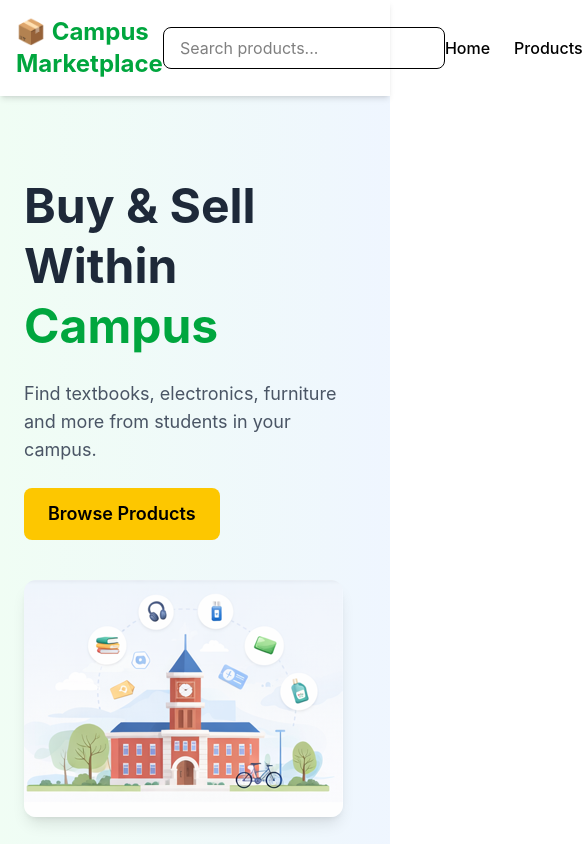
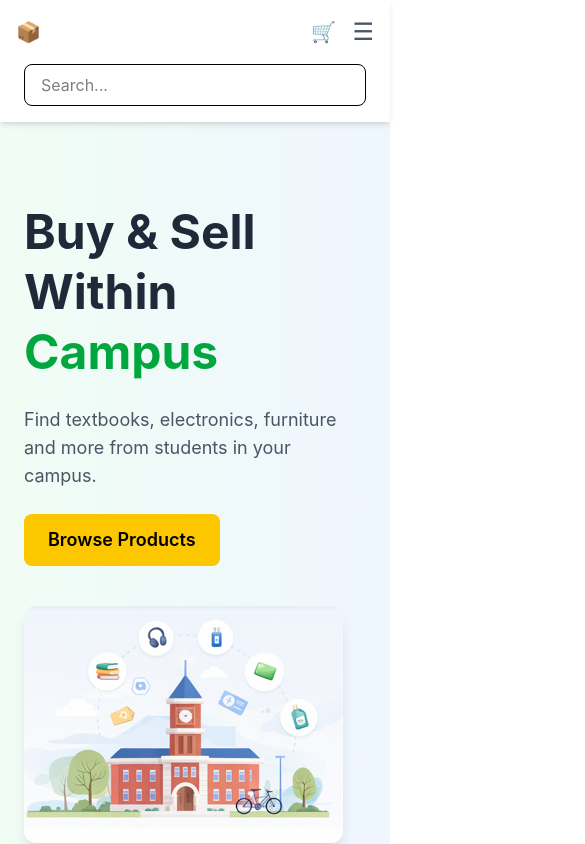
Before and after one commit to ShreyaClarisJustin/E-Commerce-Frontend, a React app: page / in a window 390 px wide. Shown: the top 844 px of the page, 585 px wide, since content can reach past the window. Built offline with nearby package versions, Linux system fonts and the light colour scheme; the HTML template or start-up script is replaced by a standard one.

Commit message:
navbar testing

```diff
--- a/src/components/Navbar.jsx
+++ b/src/components/Navbar.jsx
@@ -1,49 +1,110 @@
-// import React from "react";
+// // import React from "react";
+// // import { Link } from "react-router-dom";
+
+// // const Navbar = () => {
+// //   return (
+// //     <nav className="bg-white shadow-md px-8 py-4 flex items-center justify-between">
+
+// //       {/* Logo */}
+// //       <div className="flex items-center gap-2 text-xl font-bold">
+// //         📦 <span>Campus Marketplace</span>
+// //       </div>
+
+// //       {/* Search Bar */}
+// //       <div className="w-1/3">
+// //         <input
+// //           type="text"
+// //           placeholder="Search products..."
+// //           className="w-full border rounded-lg px-4 py-2 focus:outline-none"
+// //         />
+// //       </div>
+
+// //       {/* Right Icons */}
+// //       <div className="flex items-center gap-6">
+
+// //         <button className="font-medium">
+// //           Categories
+// //         </button>
+
+// //         {/* My Listings Link */}
+// //         <Link to="/my-listings" className="font-medium">
+// //           My Listings
+// //         </Link>
+
+// //         <button className="text-xl">
+// //           🛒
+// //         </button>
+
+// //         <button className="text-xl">
+// //           👤
+// //         </button>
+
+// //       </div>
+
+// //     </nav>
+// //   );
+// // };
+
+// // export default Navbar;
+
+
+
+
+
+
 // import { Link } from "react-router-dom";
 
-// const Navbar = () => {
+// function Navbar() {
 //   return (
-//     <nav className="bg-white shadow-md px-8 py-4 flex items-center justify-between">
+//     <nav className="bg-white shadow-md sticky top-0 z-50">
+//       <div className="max-w-7xl mx-auto flex items-center justify-between p-4">
 
-//       {/* Logo */}
-//       <div className="flex items-center gap-2 text-xl font-bold">
-//         📦 <span>Campus Marketplace</span>
-//       </div>
+//         {/* LOGO */}
+//         <h1 className="text-2xl font-bold text-green-600 flex items-center gap-2">
+//           📦 Campus Marketplace
+//         </h1>
 
-//       {/* Search Bar */}
-//       <div className="w-1/3">
+//         {/* SEARCH BAR */}
 //         <input
 //           type="text"
 //           placeholder="Search products..."
-//           className="w-full border rounded-lg px-4 py-2 focus:outline-none"
+//           className="border rounded-lg px-4 py-2 w-96 focus:outline-none focus:ring-2 focus:ring-green-500"
 //         />
+
+//         {/* NAV LINKS */}
+//         <div className="flex gap-6 items-center font-medium">
+
+//           <Link to="/" className="hover:text-green-600">
+//             Home
+//           </Link>
+
+//           <Link to="/products" className="hover:text-green-600">
+//             Products
+//           </Link>
+
+//           <Link
+//             to="/add-product"
+//             className="bg-green-600 text-white px-4 py-2 rounded-lg hover:bg-green-700"
+//           >
+//             Sell Item
+//           </Link>
+
+//           <Link to="/cart" className="text-xl">
+//             🛒
+//           </Link>
+
+//           <Link
+//             to="/auth"
+//             className="border border-green-600 text-green-600 px-4 py-2 rounded-lg hover:bg-green-600 hover:text-white"
+//           >
+//             Login
+//           </Link>
+
+//         </div>
 //       </div>
-
-//       {/* Right Icons */}
-//       <div className="flex items-center gap-6">
-
-//         <button className="font-medium">
-//           Categories
-//         </button>
-
-//         {/* My Listings Link */}
-//         <Link to="/my-listings" className="font-medium">
-//           My Listings
-//         </Link>
-
-//         <button className="text-xl">
-//           🛒
-//         </button>
-
-//         <button className="text-xl">
-//           👤
-//         </button>
-
-//       </div>
-
 //     </nav>
 //   );
-// };
+// }
 
 // export default Navbar;
 
@@ -52,54 +113,81 @@
 
 
 
+
+import { useState } from "react";
 import { Link } from "react-router-dom";
 
 function Navbar() {
+  const [isOpen, setIsOpen] = useState(false);
+
   return (
     <nav className="bg-white shadow-md sticky top-0 z-50">
-      <div className="max-w-7xl mx-auto flex items-center justify-between p-4">
+      <div className="max-w-7xl mx-auto px-4">
+        <div className="flex items-center justify-between h-16">
 
           {/* LOGO */}
-        <h1 className="text-2xl font-bold text-green-600 flex items-center gap-2">
-          📦 Campus Marketplace
-        </h1>
+          <Link to="/" className="text-xl md:text-2xl font-bold text-green-600 flex items-center gap-2 whitespace-nowrap">
+            📦 <span className="hidden sm:inline">Campus Marketplace</span>
+          </Link>
 
-        {/* SEARCH BAR */}
+          {/* SEARCH BAR - Hidden on extra small, shown on larger */}
+          <div className="hidden md:flex flex-1 justify-center px-8">
             <input
               type="text"
               placeholder="Search products..."
-          className="border rounded-lg px-4 py-2 w-96 focus:outline-none focus:ring-2 focus:ring-green-500"
+              className="border rounded-lg px-4 py-2 w-full max-w-md focus:outline-none focus:ring-2 focus:ring-green-500"
             />
+          </div>
 
-        {/* NAV LINKS */}
-        <div className="flex gap-6 items-center font-medium">
-
-          <Link to="/" className="hover:text-green-600">
-            Home
-          </Link>
-
-          <Link to="/products" className="hover:text-green-600">
-            Products
-          </Link>
-
-          <Link
-            to="/add-product"
-            className="bg-green-600 text-white px-4 py-2 rounded-lg hover:bg-green-700"
-          >
+          {/* DESKTOP NAV LINKS */}
+          <div className="hidden lg:flex gap-6 items-center font-medium text-gray-700">
+            <Link to="/" className="hover:text-green-600 transition">Home</Link>
+            <Link to="/products" className="hover:text-green-600 transition">Products</Link>
+            <Link to="/add-product" className="bg-green-600 text-white px-4 py-2 rounded-lg hover:bg-green-700">
               Sell Item
             </Link>
+            <Link to="/cart" className="text-xl">🛒</Link>
+            <Link to="/auth" className="border border-green-600 text-green-600 px-4 py-2 rounded-lg hover:bg-green-600 hover:text-white transition">
+              Login
+            </Link>
+          </div>
 
-          <Link to="/cart" className="text-xl">
-            🛒
-          </Link>
+          {/* MOBILE HAMBURGER BUTTON */}
+          <div className="lg:hidden flex items-center gap-4">
+            <Link to="/cart" className="text-xl lg:hidden">🛒</Link>
+            <button
+              onClick={() => setIsOpen(!isOpen)}
+              className="text-gray-600 focus:outline-none text-2xl"
+            >
+              {isOpen ? "✕" : "☰"}
+            </button>
+          </div>
+        </div>
 
+        {/* MOBILE SEARCH BAR - Only visible on small screens below Desktop */}
+        <div className="md:hidden pb-4 px-2">
+           <input
+              type="text"
+              placeholder="Search..."
+              className="w-full border rounded-lg px-4 py-2 focus:outline-none focus:ring-2 focus:ring-green-500"
+            />
+        </div>
+      </div>
+
+      {/* MOBILE MENU DROPDOWN */}
+      <div className={`${isOpen ? "block" : "hidden"} lg:hidden bg-white border-t`}>
+        <div className="flex flex-col p-4 space-y-4 font-medium">
+          <Link to="/" onClick={() => setIsOpen(false)} className="hover:text-green-600">Home</Link>
+          <Link to="/products" onClick={() => setIsOpen(false)} className="hover:text-green-600">Products</Link>
+          <Link to="/add-product" onClick={() => setIsOpen(false)} className="text-green-600 font-bold">Sell Item</Link>
+          <hr />
           <Link
             to="/auth"
-            className="border border-green-600 text-green-600 px-4 py-2 rounded-lg hover:bg-green-600 hover:text-white"
+            onClick={() => setIsOpen(false)}
+            className="w-full text-center bg-green-600 text-white py-3 rounded-lg"
           >
-            Login
+            Login / Register
           </Link>
-
         </div>
       </div>
     </nav>
```
Lines whose indentation alone changed are shown as unchanged.
